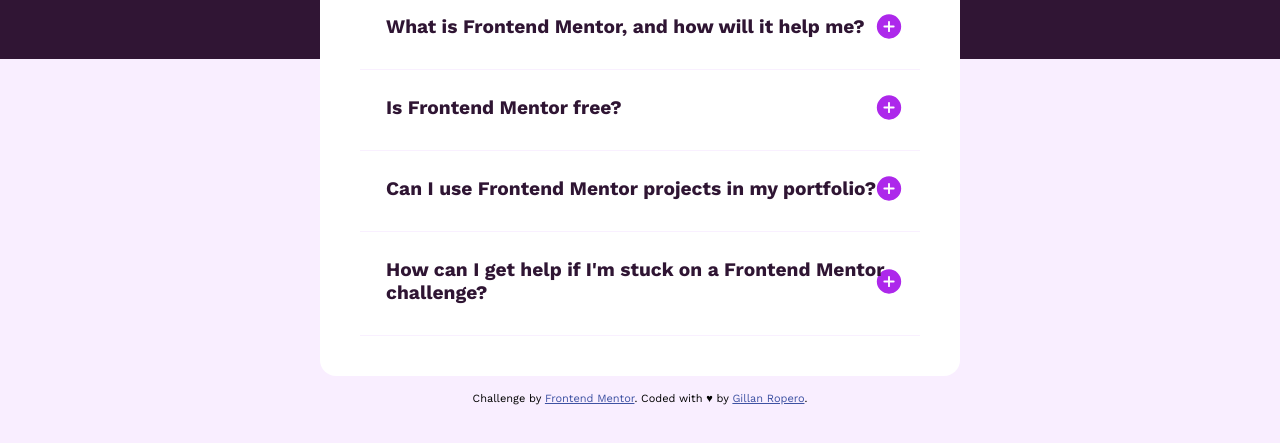
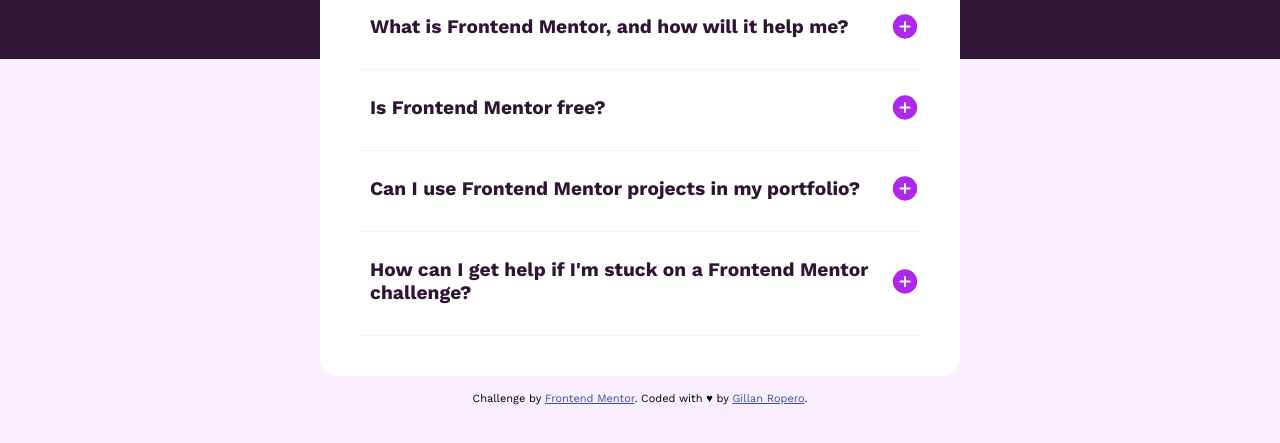
Before and after one commit to gillanfrances/faq-accordion, a plain HTML site: page index.html in a window 1280 px wide. Shown: the part 261-704 px from the top of the page. Drawn offline with nearby package versions, Linux system fonts and the light colour scheme.

Commit message:
Update style.css

```diff
--- a/style.css
+++ b/style.css
@@ -54,7 +54,8 @@
 
 .question {
     border-bottom: 1px solid #f9f0ff;
-    padding: 1rem;
+    padding-top: 1rem;
+    padding-bottom: 1rem;
 }
 
 .faq-question {
```
